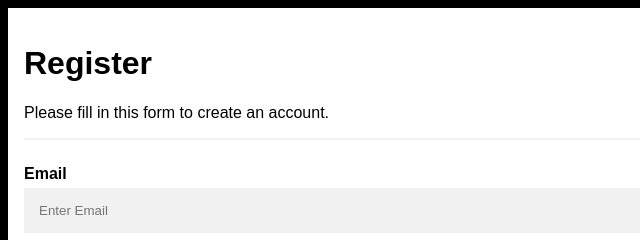
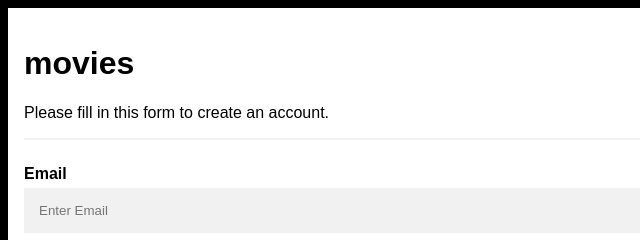
Before and after one commit to arjun6074/dockerproject-, a plain HTML site: page index.html in a window 1280 px wide. Shown: the top 240 px of the page, 0-640 px from the left. Drawn offline with Linux system fonts and the light colour scheme.

Commit message:
Update index.html

```diff
--- a/index.html
+++ b/index.html
@@ -71,7 +71,7 @@ a {
 
 <form action="/action_page.php">
   <div class="container">
-    <h1>Register</h1>
+    <h1>movies</h1>
     <p>Please fill in this form to create an account.</p>
     <hr>
 
```
